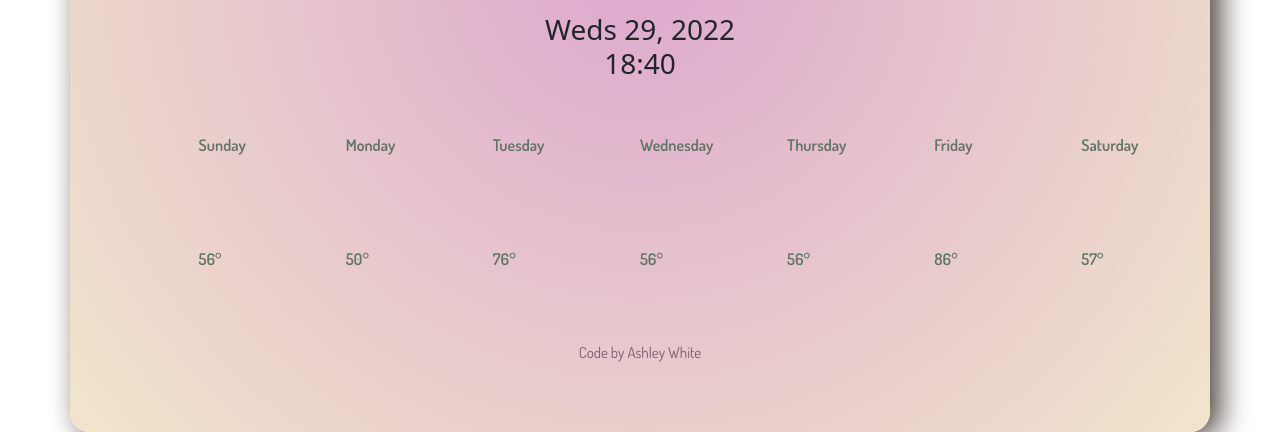
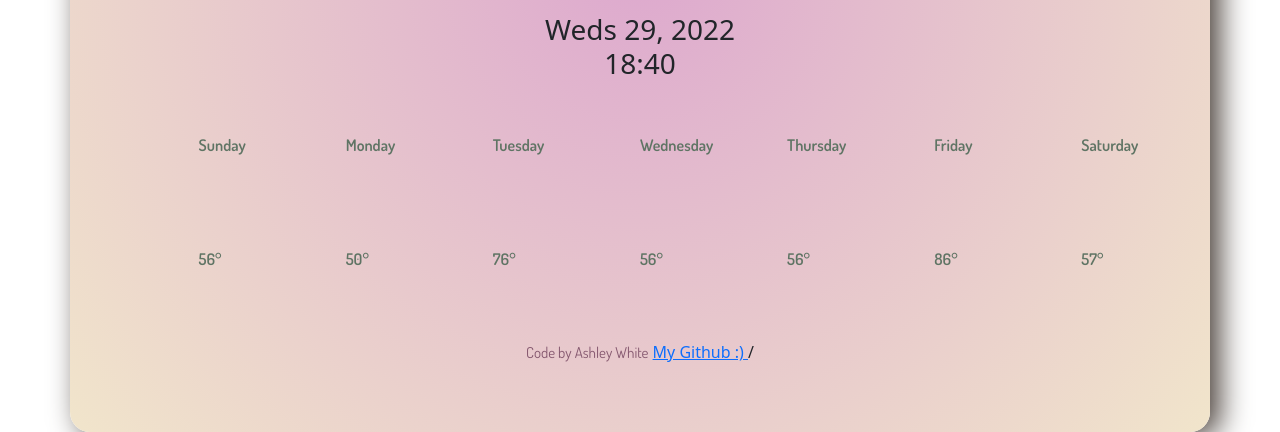
Before and after one commit to Ashleyxbrianna/Weather-App-project, a plain HTML site: page index.html in a window 1280 px wide. Shown: the part 513-945 px from the top of the page. Drawn offline with nearby package versions, Linux system fonts and the light colour scheme.

Commit message:
added the Github link to the weather app

```diff
--- a/index.html
+++ b/index.html
@@ -75,6 +75,15 @@
 
       <br />
       <span class="coder">Code by Ashley White</span>
+      <span>
+        <a
+          class="githubLink"
+          href="https://github.com/Ashleyxbrianna/Weather-App-project"
+        >
+          My Github :)
+        </a>
+        /
+      </span>
     </div>
     <script src="script.js"></script>
   </body>
--- a/style.css
+++ b/style.css
@@ -76,3 +76,7 @@ p {
   color: #85586f;
   font-size: 15px;
 }
+
+.githubLink {
+  text-align: center;
+}
```
